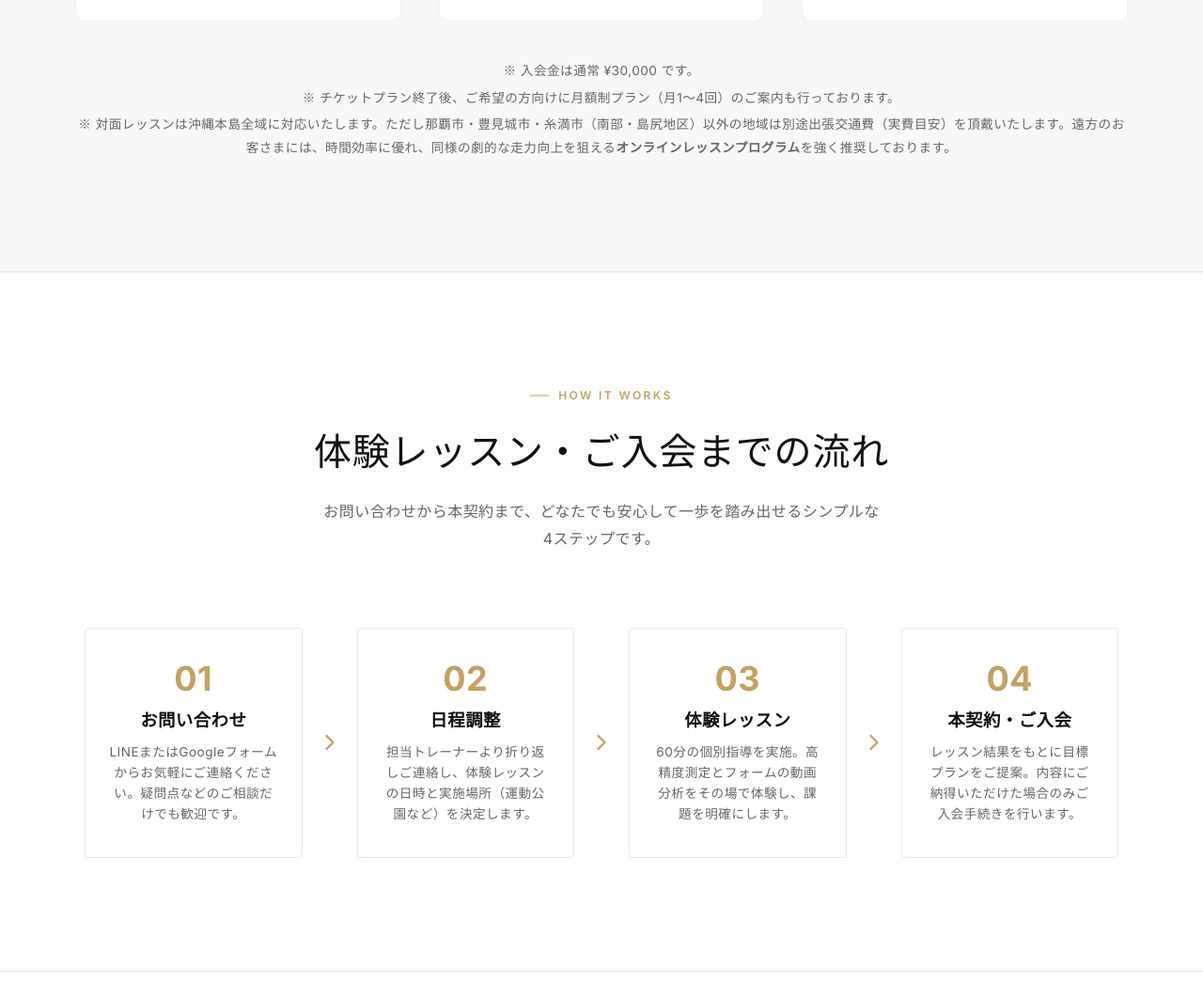
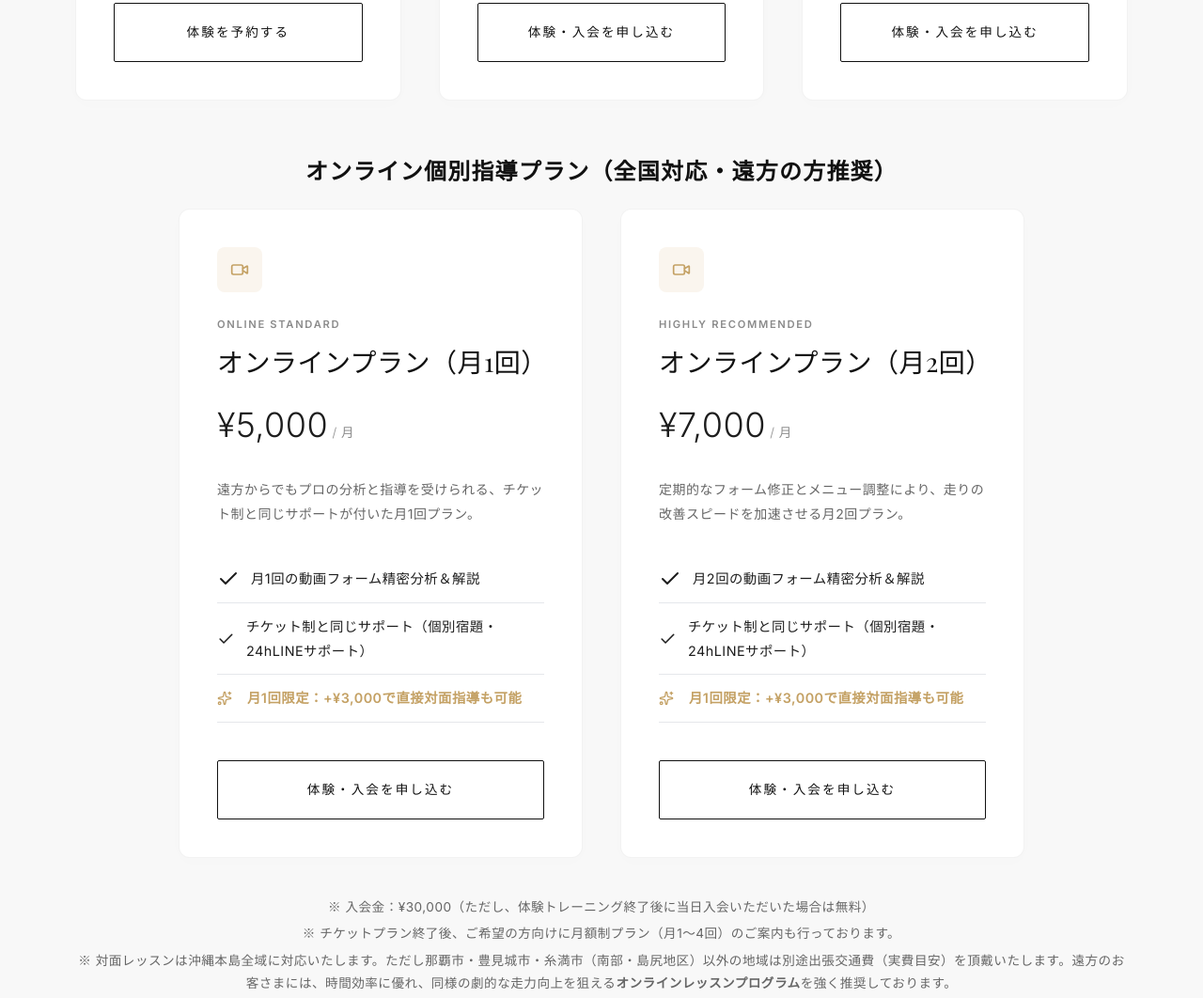
Before and after one commit to SprintAcademyAWAKE/awake-okinawa-hp, a website: page index.html in a window 1280 px wide. Shown: the part 5833-6895 px from the top of the page at 94% size. Drawn offline with nearby package versions, Linux system fonts and the light colour scheme; a web font is replaced by a local one.

Commit message:
Configure apple-touch-icon for mobile home screens, update plans and pricing in index.html, and optimize tablet responsiveness

```diff
--- a/index.html
+++ b/index.html
@@ -4,6 +4,7 @@
   <meta charset="UTF-8">
   <meta name="viewport" content="width=device-width, initial-scale=1.0">
   <link rel="icon" type="image/png" href="assets/favicon.png">
+  <link rel="apple-touch-icon" href="assets/favicon.png">
   <title>Sprint Academy AWAKE | 沖縄のジュニアサッカー専門スプリントトレーニング（本島全域対面・オンライン対応）</title>
   <meta name="description" content="沖縄のジュニアサッカー選手向けスプリント専門スクール。本島全域での対面指導（那覇・豊見城・糸満周辺以外は交通費別途）に加え、遠方の方にも推奨されるオンラインでの走り方個別指導を実施。ZONE公認トレーナーによる医学的アプローチ。">
 
@@ -71,7 +72,7 @@
     }
   }
   </script>
-  <link rel="stylesheet" href="style.css?v=1.0.4">
+  <link rel="stylesheet" href="style.css?v=1.0.6">
   <script src="script.js?v=1.0.4" defer></script>
 </head>
 <body>
@@ -376,6 +377,14 @@
           <h2 class="section-title">プラン・料金のご案内</h2>
           <p class="section-desc">一人ひとりの目的や目標期間に合わせて選べる、明確で安心な料金プランです。</p>
         </div>
+
+        <!-- Admission Fee Notice -->
+        <div style="max-width: 900px; margin: 0 auto 30px auto; background: rgba(196, 161, 100, 0.05); border: 1px dashed var(--accent); border-radius: 8px; padding: 12px 20px; text-align: center;">
+          <p style="font-family: var(--font-heading); font-size: 0.95rem; color: var(--primary); font-weight: 700; margin: 0;">
+            入会金：¥30,000 <span style="color: var(--accent); margin-left: 10px;">★体験トレーニング終了後に当日入会された場合は【無料】</span>
+          </p>
+        </div>
+
         <div class="grid grid-3-col gap-medium pricing-grid">
           <!-- Plan 1 -->
           <div class="pricing-card">
@@ -386,6 +395,7 @@
               <span class="plan-badge">Trial Session</span>
               <h3 class="plan-title">体験トレーニング</h3>
               <p class="plan-price">¥5,000<span class="plan-unit"> / 60分</span></p>
+              <p class="plan-price-note" style="color: var(--accent); font-size: 0.85rem; font-weight: 700; margin: 4px 0 12px 0;">※体験当日入会で体験料（5,000円）が無料！</p>
               <p class="plan-description">現状の走り方の課題を映像で分析し、その場でスピードの変化を実感していただくための初回レッスン。</p>
               <ul class="plan-features">
                 <li><i data-lucide="check"></i> 簡易スプリントフォーム動画分析</li>
@@ -437,8 +447,53 @@
           </div>
         </div>
 
+        <!-- Online Plans Header -->
+        <h3 class="pricing-subtitle" style="font-family: var(--font-heading); font-size: 1.5rem; text-align: center; margin: 60px 0 24px 0; font-weight: 700; color: var(--primary); letter-spacing: 0.05em;">
+          オンライン個別指導プラン（全国対応・遠方の方推奨）
+        </h3>
+
+        <div class="grid grid-2-col gap-medium pricing-grid" style="max-width: 900px; margin: 0 auto 40px auto;">
+          <!-- Online Plan 1 -->
+          <div class="pricing-card">
+            <div class="card-inner">
+              <div class="pricing-icon-wrapper">
+                <i data-lucide="video" class="pricing-icon"></i>
+              </div>
+              <span class="plan-badge">Online Standard</span>
+              <h3 class="plan-title">オンラインプラン（月1回）</h3>
+              <p class="plan-price">¥5,000<span class="plan-unit"> / 月</span></p>
+              <p class="plan-description">遠方からでもプロの分析と指導を受けられる、チケット制と同じサポートが付いた月1回プラン。</p>
+              <ul class="plan-features">
+                <li><i data-lucide="check"></i> 月1回の動画フォーム精密分析＆解説</li>
+                <li><i data-lucide="check"></i> チケット制と同じサポート（個別宿題・24hLINEサポート）</li>
+                <li style="color: var(--accent); font-weight: 600;"><i data-lucide="sparkles" style="color: var(--accent); width: 16px; height: 16px; display: inline-block; vertical-align: middle; margin-right: 4px;"></i> 月1回限定：+¥3,000で直接対面指導も可能</li>
+              </ul>
+              <a href="https://forms.gle/wptbfEDgjvM9xXrM6?utm_source=ig&utm_medium=social&utm_content=link_in_bio" target="_blank" rel="noopener noreferrer" class="btn btn-outline btn-block">体験・入会を申し込む</a>
+            </div>
+          </div>
+
+          <!-- Online Plan 2 -->
+          <div class="pricing-card">
+            <div class="card-inner">
+              <div class="pricing-icon-wrapper">
+                <i data-lucide="video" class="pricing-icon"></i>
+              </div>
+              <span class="plan-badge badge-accent">Highly Recommended</span>
+              <h3 class="plan-title">オンラインプラン（月2回）</h3>
+              <p class="plan-price">¥7,000<span class="plan-unit"> / 月</span></p>
+              <p class="plan-description">定期的なフォーム修正とメニュー調整により、走りの改善スピードを加速させる月2回プラン。</p>
+              <ul class="plan-features">
+                <li><i data-lucide="check"></i> 月2回の動画フォーム精密分析＆解説</li>
+                <li><i data-lucide="check"></i> チケット制と同じサポート（個別宿題・24hLINEサポート）</li>
+                <li style="color: var(--accent); font-weight: 600;"><i data-lucide="sparkles" style="color: var(--accent); width: 16px; height: 16px; display: inline-block; vertical-align: middle; margin-right: 4px;"></i> 月1回限定：+¥3,000で直接対面指導も可能</li>
+              </ul>
+              <a href="https://forms.gle/wptbfEDgjvM9xXrM6?utm_source=ig&utm_medium=social&utm_content=link_in_bio" target="_blank" rel="noopener noreferrer" class="btn btn-outline btn-block">体験・入会を申し込む</a>
+            </div>
+          </div>
+        </div>
+
         <div style="margin-top: 40px; text-align: center;">
-          <p style="font-size: 0.85rem; color: var(--text-light);">※ 入会金は通常 ¥30,000 です。</p>
+          <p style="font-size: 0.85rem; color: var(--text-light);">※ 入会金：¥30,000（ただし、体験トレーニング終了後に当日入会いただいた場合は無料）</p>
           <p style="font-size: 0.85rem; color: var(--text-light); margin-top: 4px;">※ チケットプラン終了後、ご希望の方向けに月額制プラン（月1〜4回）のご案内も行っております。</p>
           <p style="font-size: 0.85rem; color: var(--text-light); margin-top: 4px;">※ 対面レッスンは沖縄本島全域に対応いたします。ただし那覇市・豊見城市・糸満市（南部・島尻地区）以外の地域は別途出張交通費（実費目安）を頂戴いたします。遠方のお客さまには、時間効率に優れ、同様の劇的な走力向上を狙える<strong>オンラインレッスンプログラム</strong>を強く推奨しております。</p>
         </div>
--- a/style.css
+++ b/style.css
@@ -2477,6 +2477,11 @@ h1, h2, h3, h4, h5, h6 {
 }
 
 @media (max-width: 991px) {
+  .grid-3-col {
+    grid-template-columns: 1fr;
+    gap: 30px;
+  }
+
   .flow-container {
     flex-direction: column;
     gap: 30px;
```
Also changed, not shown: analyzer.html (+1 -0 lines), blog-detail.html (+2 -1 lines), blog.html (+2 -1 lines), platform.html (+2 -1 lines), project.html (+1 -0 lines), sponsor-guide.html (+1 -0 lines).
